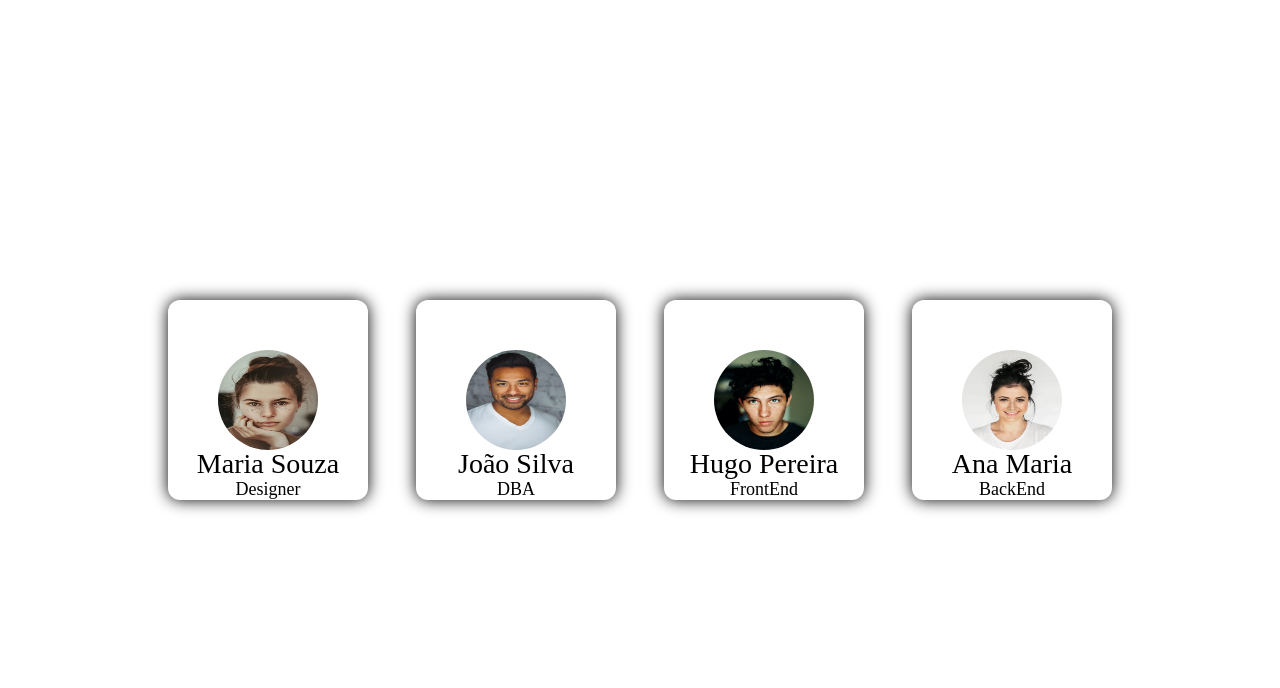
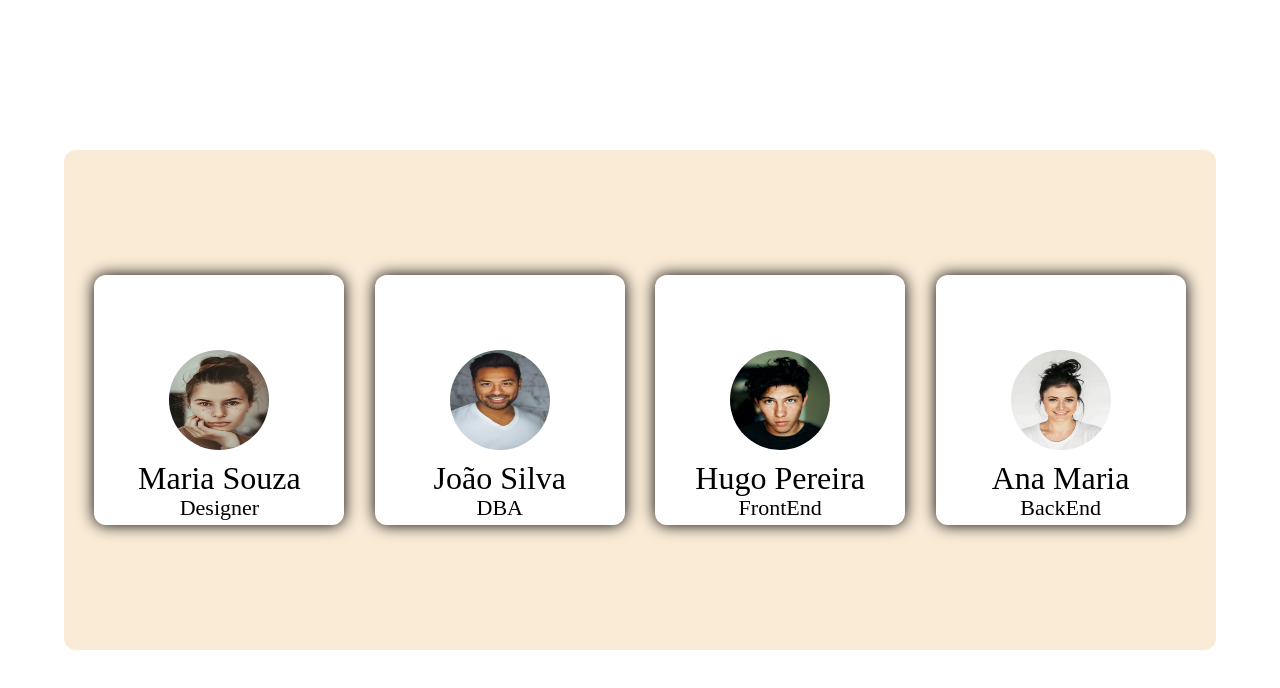
Before and after one commit to GabryelFillipe/PEND-Funcionarios, a plain HTML site: page index.html in a window 1280 px wide. Drawn offline with Linux system fonts and the light colour scheme.

Commit message:
Alterando design da pagina

```diff
--- a/style.css
+++ b/style.css
@@ -10,36 +10,39 @@ body{
     height: 100dvh;
 }
 .container-funcionarios{
-    width: 100%;
+    width: 90%;
     display: flex;
-    justify-content: center;
-    gap: 48px;
-    height: 200px;
+    justify-content: space-evenly;
+    align-items: center;
+    border-radius: 12px;
+    /* gap: 48px; */
+    height: 500px;
+    background-color: antiquewhite;
 }
 .container-funcionarios div{
     display: flex;
     justify-content: center;
     align-items: center;
-    width: 200px;
+    width: 250px;
     position: relative;
-    height: 100%;
+    height: 250px;
     box-shadow: 0 0 16px #000;
     border-radius: 12px;
     overflow: hidden;
-
+    background-color: white;
 }
 div p{
     width: 100%;
     position: absolute;
-    bottom: 20px;
-    font-size: 28px;
+    bottom: 28px;
+    font-size: 32px;
     text-align: center;
 }
 div span{
     width: 100%;
     position: absolute;
-    bottom: 0px;
-    font-size: 18px;
+    bottom: 4px;
+    font-size: 22px;
     text-align: center;
 }
 div img{
```
Also changed, not shown: index.html (+0 -12 lines).
